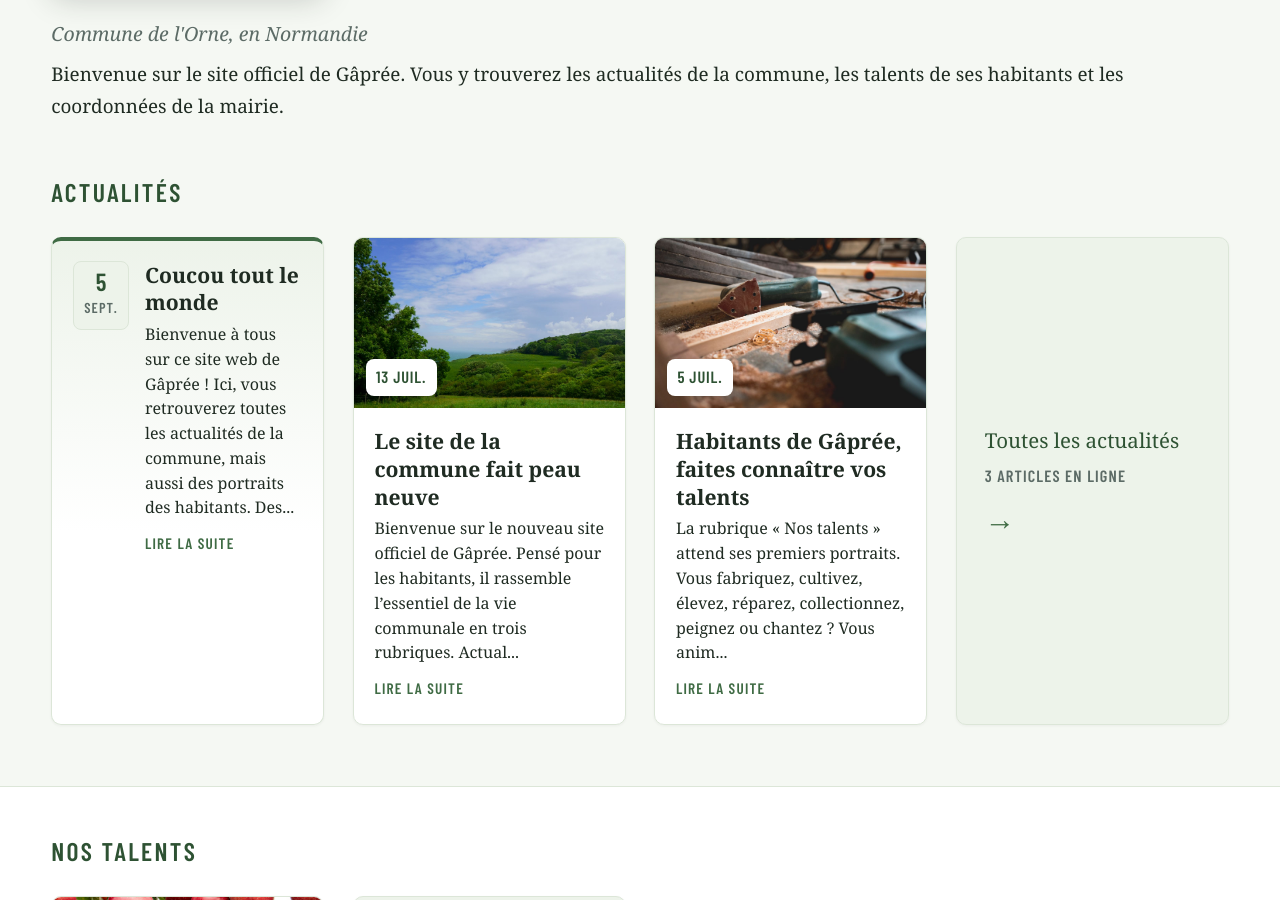
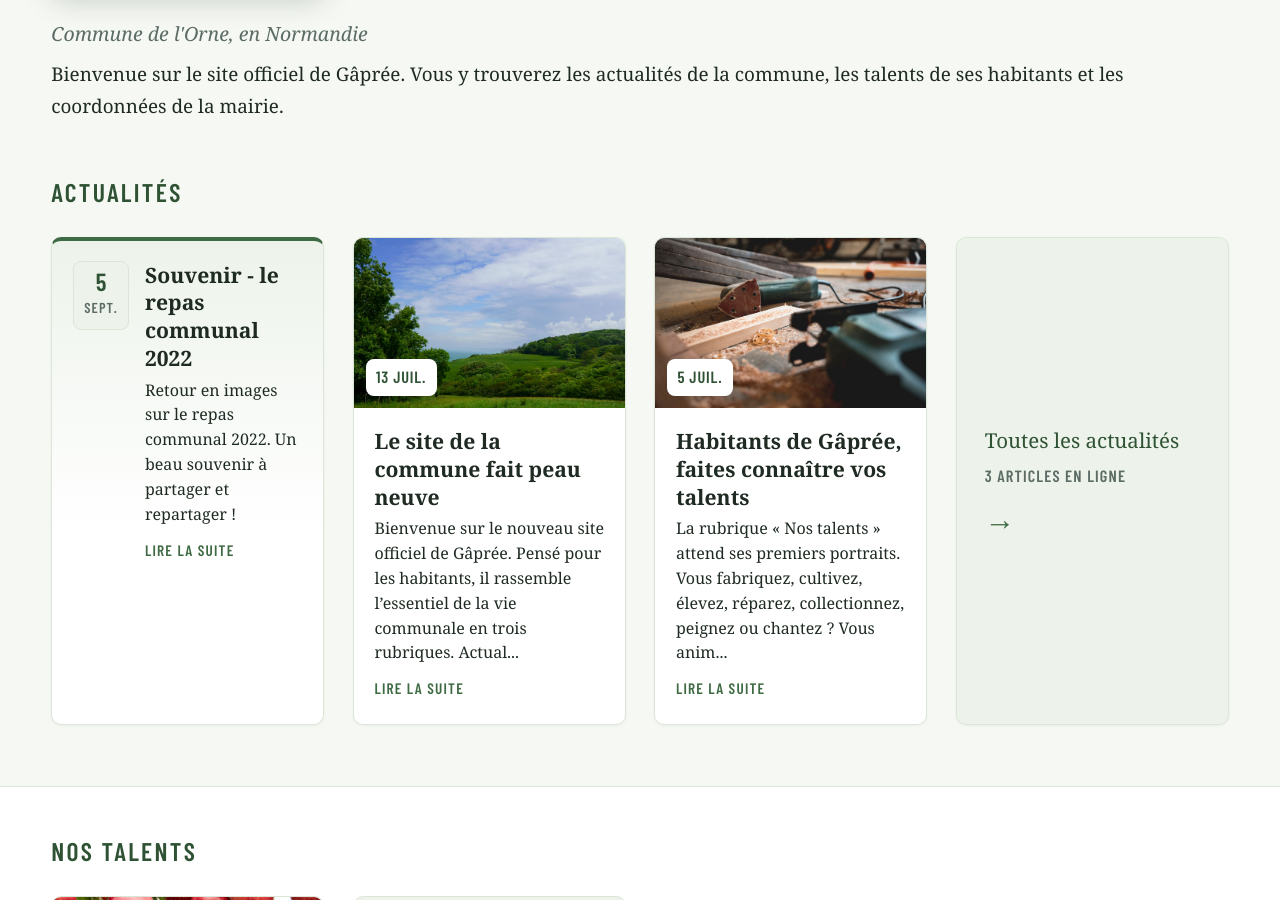
Before and after one commit to davidlotaut/gapree-website, a Jekyll site: the page built from index.html, in a window 1280 px wide and 900 px high, scrolled down 636 px. Built offline with Jekyll 4.4.1, drawn with Linux system fonts in a browser that asks for light colours.

Commit message:
Mise à jour du site depuis l'espace d'administration
modification : Habitants de Gâprée, faites connaître vos talents
modification : Le site de la commune fait peau neuve
modification : Souvenir - le repas communal 2022


Publié par compte a92034f8

```diff
--- a/_actualites/2026-09-05-coucou-tout-le-monde.md
+++ b/_actualites/2026-09-05-coucou-tout-le-monde.md
@@ -1,10 +1,6 @@
 ---
-title: "Coucou tout le monde"
+title: "Souvenir - le repas communal 2022"
 date: 2026-09-05
+video: "https://youtu.be/aDfqIAsaLO0"
 ---
-Bienvenue à tous sur ce site web de Gâprée !
-
-Ici, vous retrouverez toutes les actualités de la commune, mais aussi des portraits des habitants.
-
-Des suggestions ? Ecrivez-nous !
-Hello hello
+Retour en images sur le repas communal 2022. Un beau souvenir à partager et repartager !
```
Also changed, not shown: _actualites/2026-07-05-faites-connaitre-vos-talents.md (+2 -2 lines), _actualites/2026-07-13-le-site-de-la-commune-fait-peau-neuve.md (+2 -2 lines).
